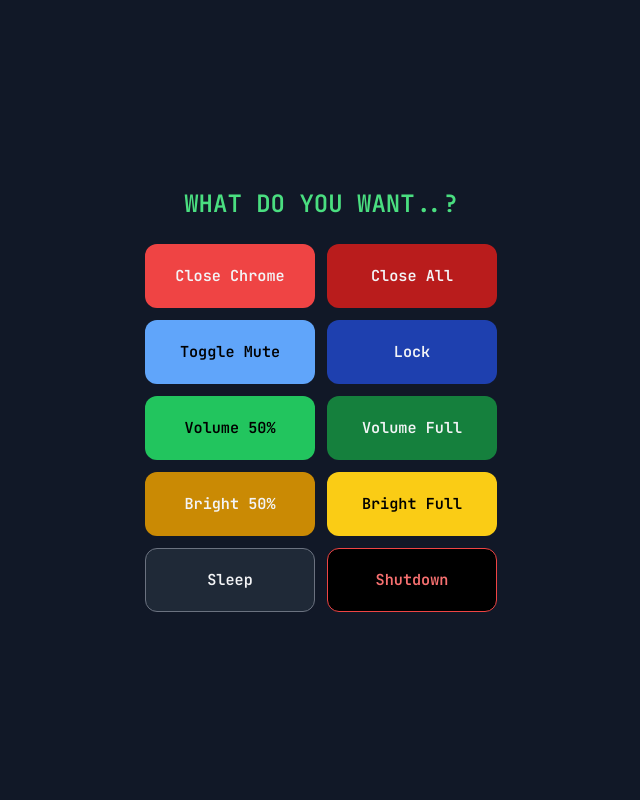
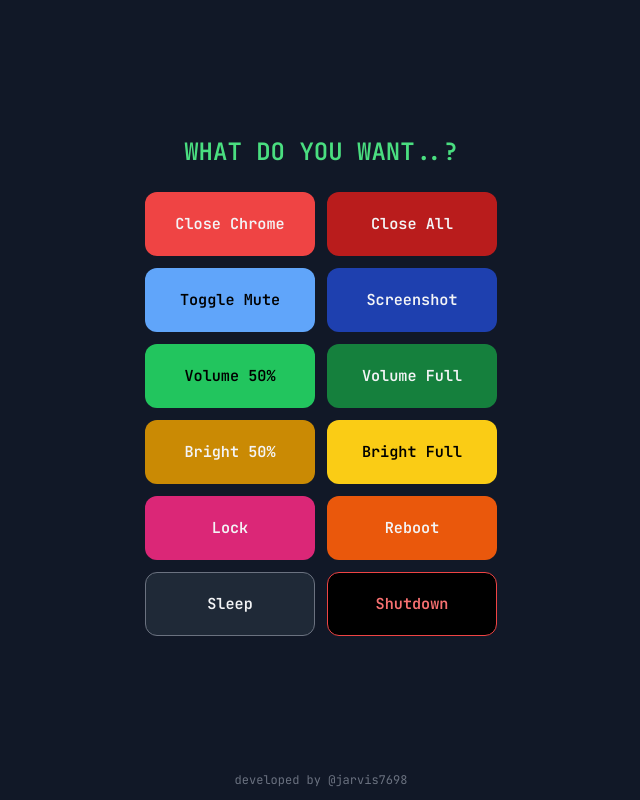
Before and after one commit to kunalacharya58/remote-control, a website: page index.html in a window 1280 px wide. Shown: the whole page, without its empty margins (319-959 px from the left). Drawn offline with nearby package versions, Linux system fonts and the light colour scheme.

Commit message:
add Screenshot and Reset feature with app icon

```diff
--- a/index.html
+++ b/index.html
@@ -17,9 +17,17 @@ body{
 }
 </style>
 
+<link rel="manifest" href="/manifest.json">
+<meta name="theme-color" content="#111827">
+
+<meta name="apple-mobile-web-app-capable" content="yes">
+<meta name="apple-mobile-web-app-status-bar-style" content="black">
+
 </head>
 
-<body class="bg-gray-900 text-gray-100 flex items-center justify-center h-screen">
+<body class="bg-gray-900 text-gray-100 flex flex-col min-h-screen">
+
+<div class="flex-1 flex items-center justify-center">
 
 <div class="w-full max-w-sm px-4">
 
@@ -33,9 +41,13 @@ WHAT DO YOU WANT..?
 
 <button onclick="send('CLOSE_ALL')" class="btn bg-red-700">Close All</button>
 
+
+
 <button onclick="send('MUTE')" class="btn bg-blue-400 text-black">Toggle Mute</button>
 
-<button onclick="send('LOCK')" class="btn bg-blue-800">Lock</button>
+<button onclick="send('SCREENSHOT')" class="btn bg-blue-800">Screenshot</button>
+
+
 
 <!-- <button onclick="send('PAUSE_MEDIA')" class="btn bg-purple-500">Pause Media</button> -->
 
@@ -43,20 +55,33 @@ WHAT DO YOU WANT..?
 
 <button onclick="send('VOLUME_FULL')" class="btn bg-green-700">Volume Full</button>
 
+
+
 <button onclick="send('BRIGHTNESS_HALF')" class="btn bg-yellow-600">Bright 50%</button>
 
 <button onclick="send('BRIGHTNESS_FULL')" class="btn bg-yellow-400 text-black">Bright Full</button>
 
+
+
+<button onclick="send('LOCK')" class="btn bg-pink-600">Lock</button>
+
+<button onclick="send('REBOOT')" class="btn bg-orange-600">Reboot</button>
+
+
+
+
 <button onclick="send('SLEEP')" class="btn bg-gray-800 border border-gray-500">Sleep</button>
 
-<button onclick="send('SHUTDOWN')" class="btn bg-black border border-red-500 text-red-400">
-Shutdown
-</button>
+<button onclick="send('SHUTDOWN')" class="btn bg-black border border-red-500 text-red-400">Shutdown</button>
 
+  </div>
 </div>
 
 </div>
 
+<footer class="text-center text-xs text-gray-500 pb-3">
+  developed by @jarvis7698
+</footer>
 
 <script>
 
@@ -64,9 +89,7 @@ const COOKIE_NAME = "jarvis_token"
 const COOKIE_DURATION = 5 * 60 * 1000
 
 function setCookie(value){
-
     const expires = new Date(Date.now() + COOKIE_DURATION).toUTCString()
-
     document.cookie = `${COOKIE_NAME}=${value}; expires=${expires}; path=/`
 }
 
@@ -75,9 +98,7 @@ function getCookie(){
     const cookies = document.cookie.split("; ")
 
     for(const c of cookies){
-
         const [name,value] = c.split("=")
-
         if(name === COOKIE_NAME) return value
     }
 
@@ -90,9 +111,7 @@ async function send(cmd){
   let passphrase = null
 
   if(!token){
-
       passphrase = prompt("Enter passphrase")
-
       if(!passphrase) return
   }
 
@@ -109,9 +128,7 @@ async function send(cmd){
   })
 
   if(res.status === 401){
-
       alert("Incorrect passphrase")
-
       return
   }
 
@@ -120,7 +137,6 @@ async function send(cmd){
   if(data.token){
       setCookie(data.token)
   }
-
   alert("Command sent")
 
 }
```
Also changed, not shown: jarvis-icon.png (added), manifest.json (added).
